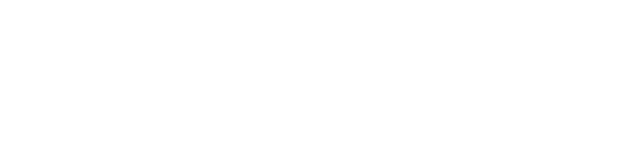
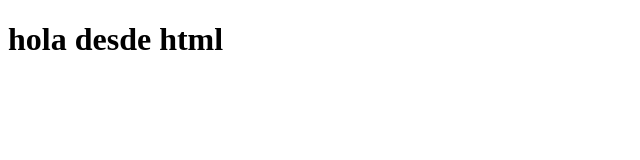
Before and after one commit to terminator4752/youtube-git-ejemplo, a plain HTML site: page index.html in a window 1280 px wide. Shown: the whole page, without its empty margins (0-640 px from the left). Drawn offline with Linux system fonts and the light colour scheme.

Commit message:
agregamos un h1

```diff
--- a/index.html
+++ b/index.html
@@ -6,4 +6,10 @@
     <meta http-equiv="X-UA-Compatible" content="ie-edge">
     <title>Document</title>
   </head>
+
+  <body>
+    <h1>
+      hola desde html
+    </h1>
+  </body>
 </html>
```
